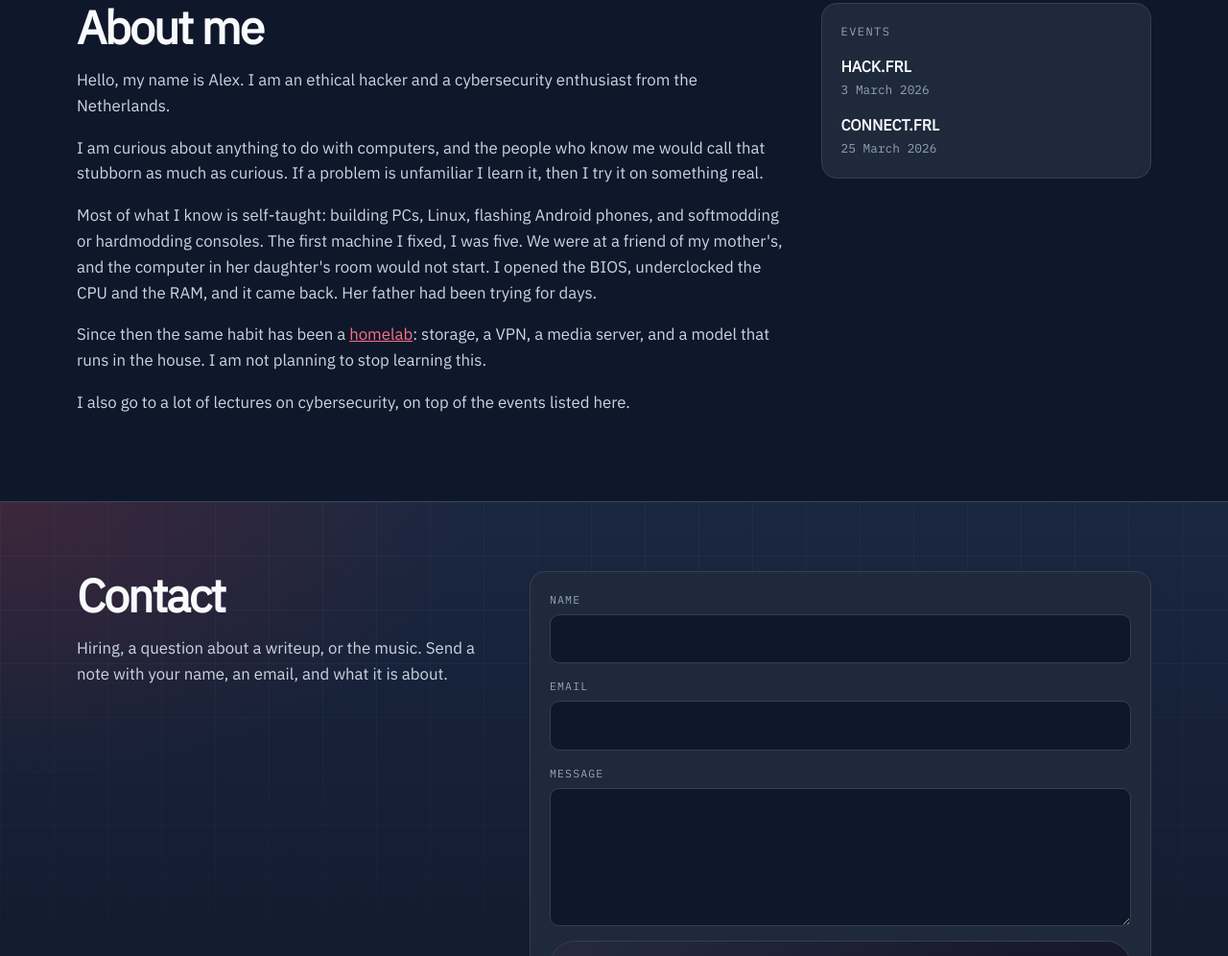
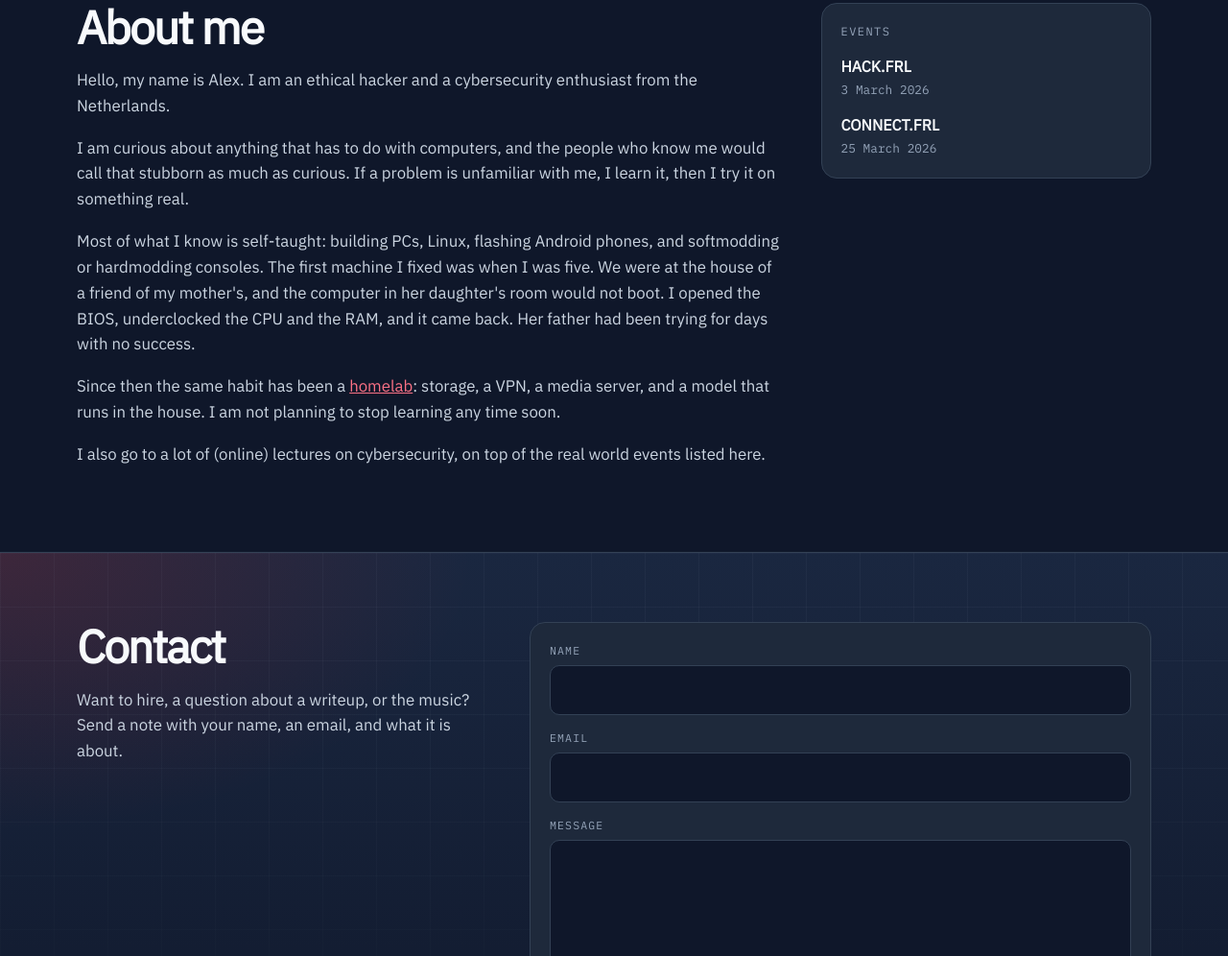
Before and after one commit to n3tv01d-jp/n3tv01d.github.io, an Astro site: page / in a window 1280 px wide. Shown: the part 2166-3162 px from the top of the page at 96% size. Built offline with nearby package versions, Linux system fonts and the light colour scheme; Astro itself is replaced by a stand-in of ours.

Commit message:
Index Update

```diff
--- a/src/pages/index.astro
+++ b/src/pages/index.astro
@@ -63,7 +63,7 @@ const writeups = (await getCollection('writeups')).sort((a, b) => a.data.order -
     <section class="band band-raise" id="music">
       <div class="container split">
         <div>
-          <h2>Laced</h2>
+          <h2>LACED</h2>
           <p>
             In my free time I like to make music under the name Laced. Most of it is either dubstep, techno, drum and bass or breakcore, all done in FL Studio.
           </p>
@@ -101,15 +101,15 @@ const writeups = (await getCollection('writeups')).sort((a, b) => a.data.order -
           <h2>About me</h2>
           <p>Hello, my name is Alex. I am an ethical hacker and a cybersecurity enthusiast from the Netherlands.</p>
           <p>
-            I am curious about anything to do with computers, and the people who know me would call that stubborn as much as curious. If a problem is unfamiliar I learn it, then I try it on something real.
+            I am curious about anything that has to do with computers, and the people who know me would call that stubborn as much as curious. If a problem is unfamiliar with me, I learn it, then I try it on something real.
           </p>
           <p>
-            Most of what I know is self-taught: building PCs, Linux, flashing Android phones, and softmodding or hardmodding consoles. The first machine I fixed, I was five. We were at a friend of my mother's, and the computer in her daughter's room would not start. I opened the BIOS, underclocked the CPU and the RAM, and it came back. Her father had been trying for days.
+            Most of what I know is self-taught: building PCs, Linux, flashing Android phones, and softmodding or hardmodding consoles. The first machine I fixed was when I was five. We were at the house of a friend of my mother's, and the computer in her daughter's room would not boot. I opened the BIOS, underclocked the CPU and the RAM, and it came back. Her father had been trying for days with no success.
           </p>
           <p>
-            Since then the same habit has been a <a href="#writeups">homelab</a>: storage, a VPN, a media server, and a model that runs in the house. I am not planning to stop learning this.
+            Since then the same habit has been a <a href="#writeups">homelab</a>: storage, a VPN, a media server, and a model that runs in the house. I am not planning to stop learning any time soon.
           </p>
-          <p>I also go to a lot of lectures on cybersecurity, on top of the events listed here.</p>
+          <p>I also go to a lot of (online) lectures on cybersecurity, on top of the real world events listed here.</p>
         </div>
         <aside class="events">
           <h3>Events</h3>
@@ -131,7 +131,7 @@ const writeups = (await getCollection('writeups')).sort((a, b) => a.data.order -
       <div class="container contact-grid">
         <div class="contact-copy">
           <h2>Contact</h2>
-          <p>Hiring, a question about a writeup, or the music. Send a note with your name, an email, and what it is about.</p>
+          <p>Want to hire, a question about a writeup, or the music? Send a note with your name, an email, and what it is about.</p>
         </div>
         <ContactForm />
       </div>
```
